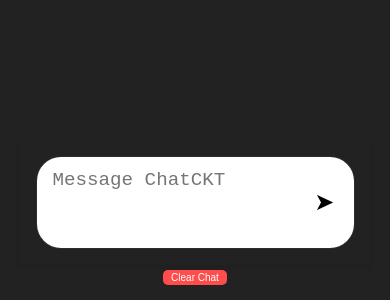
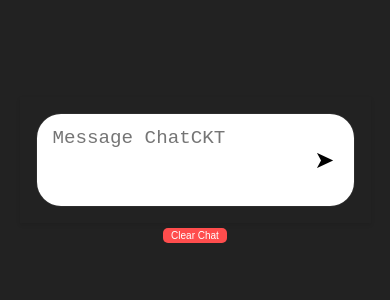
Before and after one commit to nitinalexvaidyan/chatckt_app, a React (Create React App) app in the folder chat_ui/: page / in a window 390 px wide. Shown: the part 544-844 px from the top of the page. Built offline with nearby package versions, Linux system fonts and the light colour scheme.

Commit message:
ui changes

```diff
--- a/chat_ui/src/App.css
+++ b/chat_ui/src/App.css
@@ -40,7 +40,7 @@
     font-size: 10px;  /* Smaller font size for compact display */
   }
   .fixed-buttons-container {
-    margin-top: 80vh;
+    margin-top: 75vh;
   }
 }
 
--- a/chat_ui/src/Components/ChatMessages/ChatMessages.css
+++ b/chat_ui/src/Components/ChatMessages/ChatMessages.css
@@ -114,6 +114,7 @@
 @media screen and (max-width: 768px) {
   .chat-messages-container{
     width: 90vw;
+    margin-bottom: 30vh;
   }
 }
 
```
